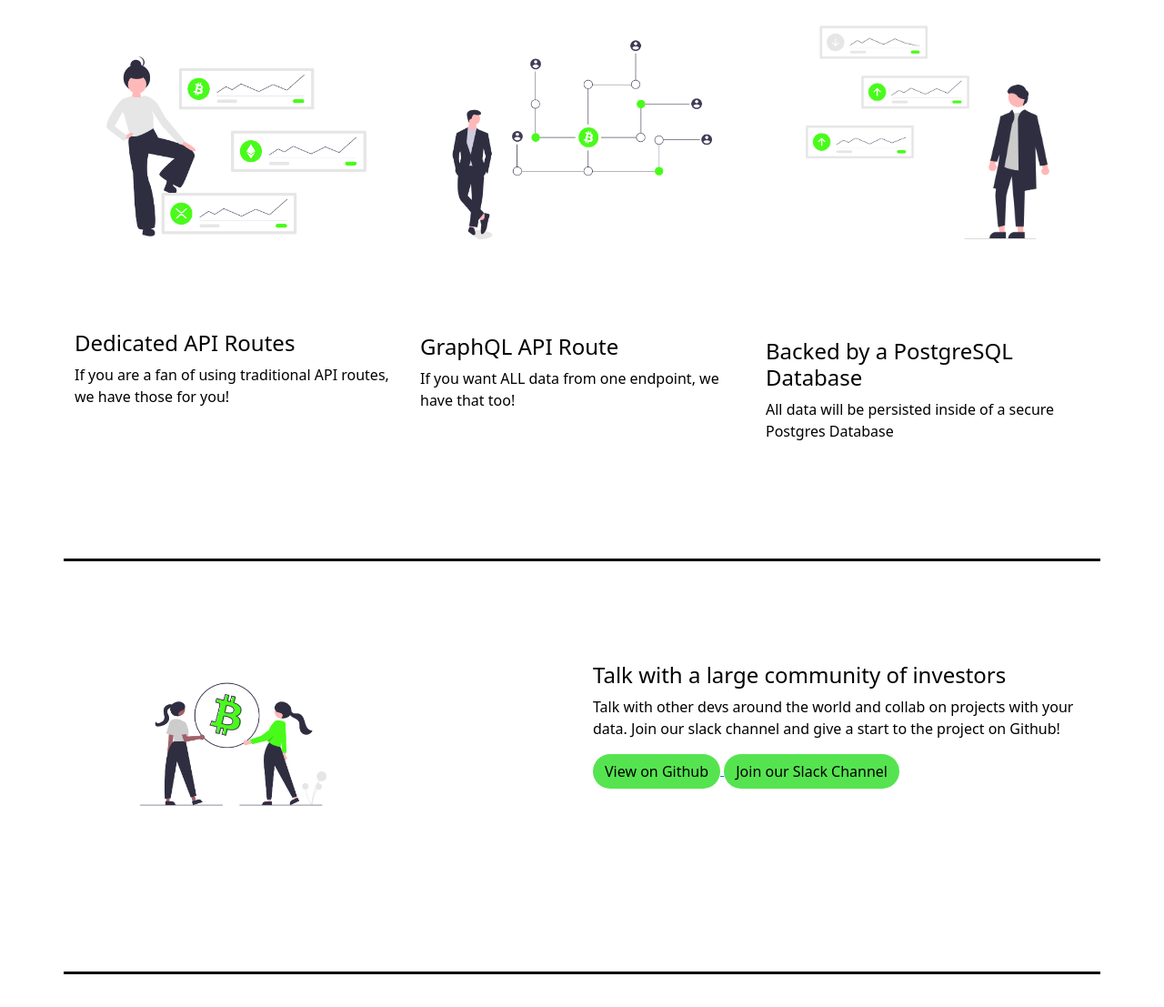
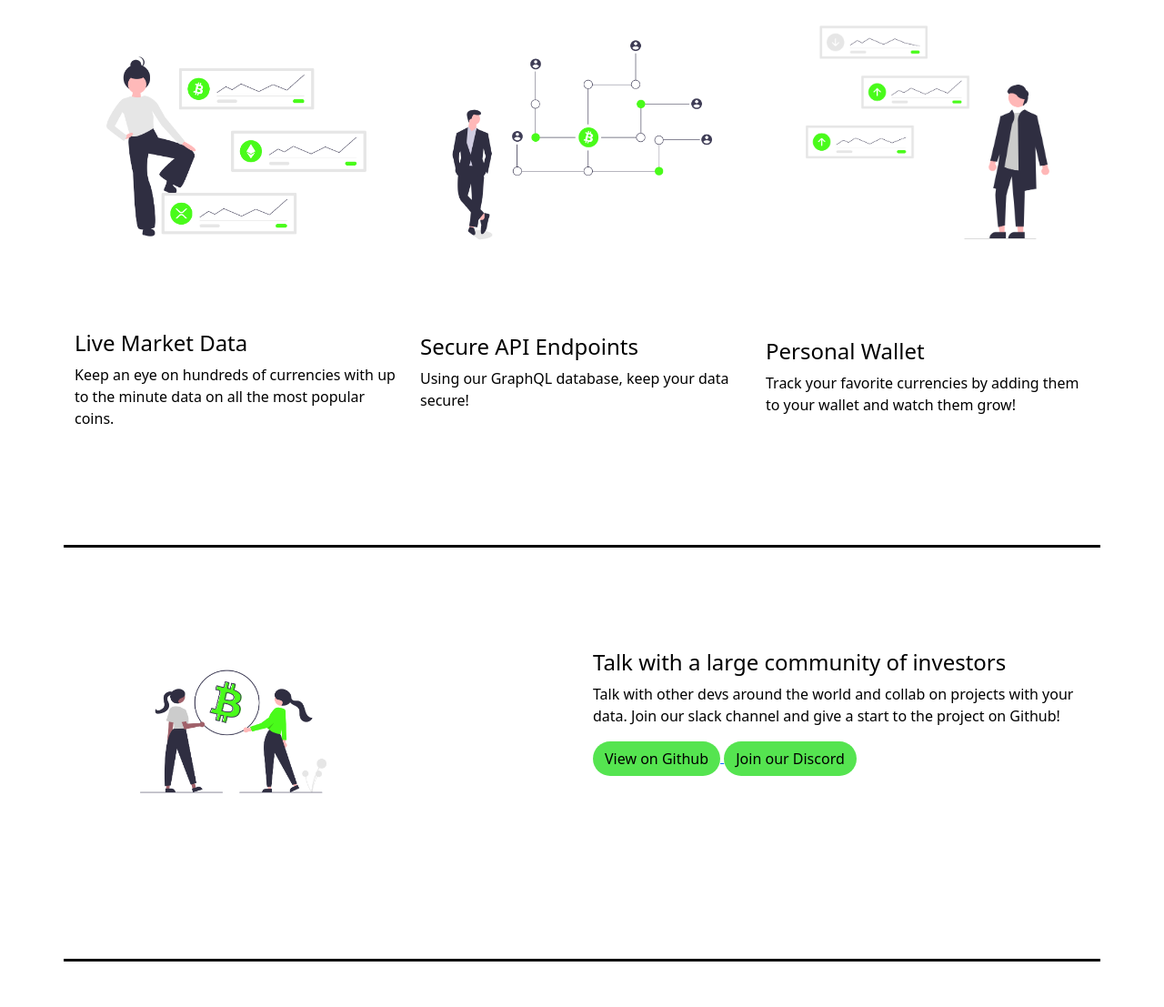
Before and after one commit to HoustonHubbell/block_cart, a Flask app: page / in a window 1280 px wide. Shown: the part 930-2037 px from the top of the page at 91% size. Run offline with Flask 2, Linux system fonts and the light colour scheme; some libraries are stand-ins or nearby versions.

Commit message:
last commit

```diff
--- a/block_inventory/api/api.py
+++ b/block_inventory/api/api.py
@@ -29,7 +29,7 @@
     url = 'https://pro-api.coinmarketcap.com/v1/cryptocurrency/listings/latest'
     parameters = {
       'start':'1',
-      'limit':'10',
+      'limit':'100',
       'convert':'USD'
     }
     headers = {
--- a/block_inventory/authentication/auth_templates/signin.html
+++ b/block_inventory/authentication/auth_templates/signin.html
@@ -3,11 +3,14 @@
 {% block content %}
 
     <main class="container" id="sign-in">
-        <div class="row">
+        <div class="row" >
             <aside class="col-12 col-md-6">
                 <h2>Sign In</h2>
                 {% include 'forms.html' %}
             </aside>
+            <a href="{{ url_for('auth.signup')}}" class="signer" id="signuplink">
+                <h7>Don't Have an Account? Sign Up Now</h7>
+            </a>
         </div>
     </main>
 
--- a/block_inventory/authentication/auth_templates/signup.html
+++ b/block_inventory/authentication/auth_templates/signup.html
@@ -8,6 +8,9 @@
                 <h2>Create Your Account</h2>
                 {% include 'forms.html' %}
             </aside>
+            <a href="{{ url_for('auth.signin')}}" class="signer" id="signinlink">
+                <h7>Already a member? Sign In Here</h7>
+            </a>
         </div>
     </main>
 
--- a/block_inventory/models.py
+++ b/block_inventory/models.py
@@ -65,7 +65,7 @@ class Coin(db.Model):
     id = db.Column(db.String, primary_key = True)
     name = db.Column(db.String(150))
     rank = db.Column(db.Integer())
-    price = db.Column(db.Numeric(precision=20, scale=2))
+    price = db.Column(db.Numeric(precision=20, scale=4))
     volume = db.Column(db.Numeric(precision=20, scale=2), nullable = True)
     ticker = db.Column(db.String(100))
     market_cap = db.Column(db.Numeric(precision=20, scale=2))
--- a/block_inventory/site/routes.py
+++ b/block_inventory/site/routes.py
@@ -6,6 +6,7 @@ from block_inventory.forms import TickerSearch
 from block_inventory.models import Coin, db, User
 from flask_login import current_user
 import math
+
 
 
 
@@ -39,7 +40,6 @@ def dashboard():
                     name = coin['name']
                     rank = coin['cmc_rank']
                     price = coin['quote']['USD']['price']
-                    price = round(price,2)
                     volume = coin['quote']['USD']['volume_24h']
                     volume = round(volume,2)
                     ticker = coin['symbol']
@@ -65,13 +65,14 @@ def dashboard():
         raise Exception("Please enter a valid Ticker")
 
 
+    coins = Coin.query.all()
 
 
+    return render_template('dashboard.html', form=form, ticker_data=ticker_data, coins=coins, data=data)
 
-    return render_template('dashboard.html', form=form, ticker_data=ticker_data, data=data)
-
-@site.route('/dashboard')
-@login_required
-def coin_list():
-    coins = db.execute("SELECT * FROM public.coin")
-    return render_template('dashboard.html', coins=coins)
+# @site.route('/cointable')
+# @login_required
+# def coin_list():
+#     coins = Coin.query.all()
+#     print(coins)
+#     return render_template('dashboard.html', coins=coins)
--- a/block_inventory/site/site_templates/index.html
+++ b/block_inventory/site/site_templates/index.html
@@ -25,7 +25,7 @@
             <h2>Helping you invest in your Future </h2>
             <h5>Investment tracking and analysis from Data on hundreds of Exchanges </h5>
             <div id="docsbtn" >
-                <a href="https://www.coinapi.io/" >
+                <a href="https://coinmarketcap.com/api/documentation/v1/" >
                     <button class="btn">View Our Docs</button>
                 </a>
             </div>
@@ -50,24 +50,24 @@
         <section class="row" id="features-section">
             <div class="col-12 col-md-4">
               <img src="../../static/images/undraw_crypto_portfolio_2jy5.png" alt="API Image" id="api-image">
-              <h4>Dedicated API Routes</h4>
+              <h4>Live Market Data</h4>
               <p>
-                  If you are a fan of using traditional API routes, we have those for you!
+                  Keep an eye on hundreds of currencies with up to the minute data on all the most popular coins.
               </p>
             </div>
             <div class="col-12 col-md-4">
             <img src="../../static/images/undraw_nakamoto_2iv6.png" alt="graphql-image" id="graphql-image">
-            <h4>GraphQL API Route</h4>
+            <h4>Secure API Endpoints</h4>
             <p>
-                If you want ALL data from one endpoint, we have that too!
+                Using our GraphQL database, keep your data secure!
             </p>
            </div>
 
             <div class="col-12 col-md-4">
                <img src="../../static/images/undraw_Stock_prices_re_js33.png" alt="database image" id="database-image">
-               <h4>Backed by a PostgreSQL Database</h4>
+               <h4>Personal Wallet</h4>
                <p>
-                   All data will be persisted inside of a secure Postgres Database
+                   Track your favorite currencies by adding them to your wallet and watch them grow!
                </p>
             </div>
         </section>
@@ -89,7 +89,9 @@
                     <a href="https://github.com/HoustonHubbell/block_cart.git">
                         <button class="btn" >View on Github</button>
                     </a>
-                    <button class="btn">Join our Slack Channel</button>
+                    <a href="https://discord.com/channels/954087795641688106/954087795641688109">
+                    <button class="btn">Join our Discord</button>
+                    </a>
                 </div>
             </div>
         </section>
--- a/block_inventory/static/css/main.css
+++ b/block_inventory/static/css/main.css
@@ -202,6 +202,8 @@ header{
     color:rgb(0, 0, 0)
 }
 
+
+
 /*Dashboard section */
 #wallet-info{
     margin-bottom: 10%;
@@ -254,3 +256,12 @@ header{
 #pass-field{
     margin-bottom: 5%;
 }
+
+#signuplink{
+    padding-right: 50%;
+    padding-top: 6%;
+}
+#signinlink{
+    padding-right: 50%;
+    padding-top: 6%;
+}
--- a/block_inventory/templates/base.html
+++ b/block_inventory/templates/base.html
@@ -4,15 +4,12 @@
 <meta charset="UTF-8">
 <meta name="viewport" content="width=device-width, initial-scale=1.0">
 <meta http-equiv="X-UA-Compatible" content="ie=edge">
-<meta name="Description" content="Enter your description here"/>
+<meta name="Description" content="Ending Fiat One Step at a Time"/>
 <link rel="stylesheet" href="https://cdnjs.cloudflare.com/ajax/libs/twitter-bootstrap/5.1.0/css/bootstrap.min.css">
 <link rel="stylesheet" href="https://cdnjs.cloudflare.com/ajax/libs/font-awesome/5.15.4/css/all.min.css">
 <link rel="stylesheet" href="../static/css/main.css">
-<link rel="apple-touch-icon" sizes="180x180" href="../static/favicon_io(2)/apple-touch-icon.png">
-<link rel="icon" type="image/png" sizes="32x32" href="../static/favicon_io(2)/favicon-32x32.png">
-<link rel="icon" type="image/png" sizes="16x16" href="../static/favicon_io(2)/favicon-16x16.png">
-<link rel="manifest" href="../static/favicon_io(2)/site.webmanifest">
 <title>Block Cart API</title>
+<link rel="shortcut icon" type="image/jpg" href="../static/images/apple-touch-icon.png"/>
 </head>
 <body>
     <nav class="ct-nav">
--- a/block_inventory/templates/forms.html
+++ b/block_inventory/templates/forms.html
@@ -11,7 +11,7 @@
             {{ form.password(class= "form-control", placeholder= "Place Password Here") }}
         </fieldset>
 
-        {{ form.submit_button(class="btn btn-primary btn-block") }}
+        {{ form.submit_button(class="btn btn-block") }}
     </div>
 
 </form>
```
Also changed, not shown: block_inventory/site/site_templates/dashboard.html (+8 -8 lines), block_inventory/static/favicon_io (2)/android-chrome-192x192.png (deleted), block_inventory/static/favicon_io (2)/android-chrome-512x512.png (deleted), block_inventory/static/favicon_io (2)/apple-touch-icon.png (deleted), block_inventory/static/favicon_io (2)/favicon-16x16.png (deleted), block_inventory/static/favicon_io (2)/favicon-32x32.png (deleted), block_inventory/static/favicon_io (2)/favicon.ico (deleted), block_inventory/static/favicon_io (2)/site.webmanifest (deleted), block_inventory/static/images/apple-touch-icon.png (added).
